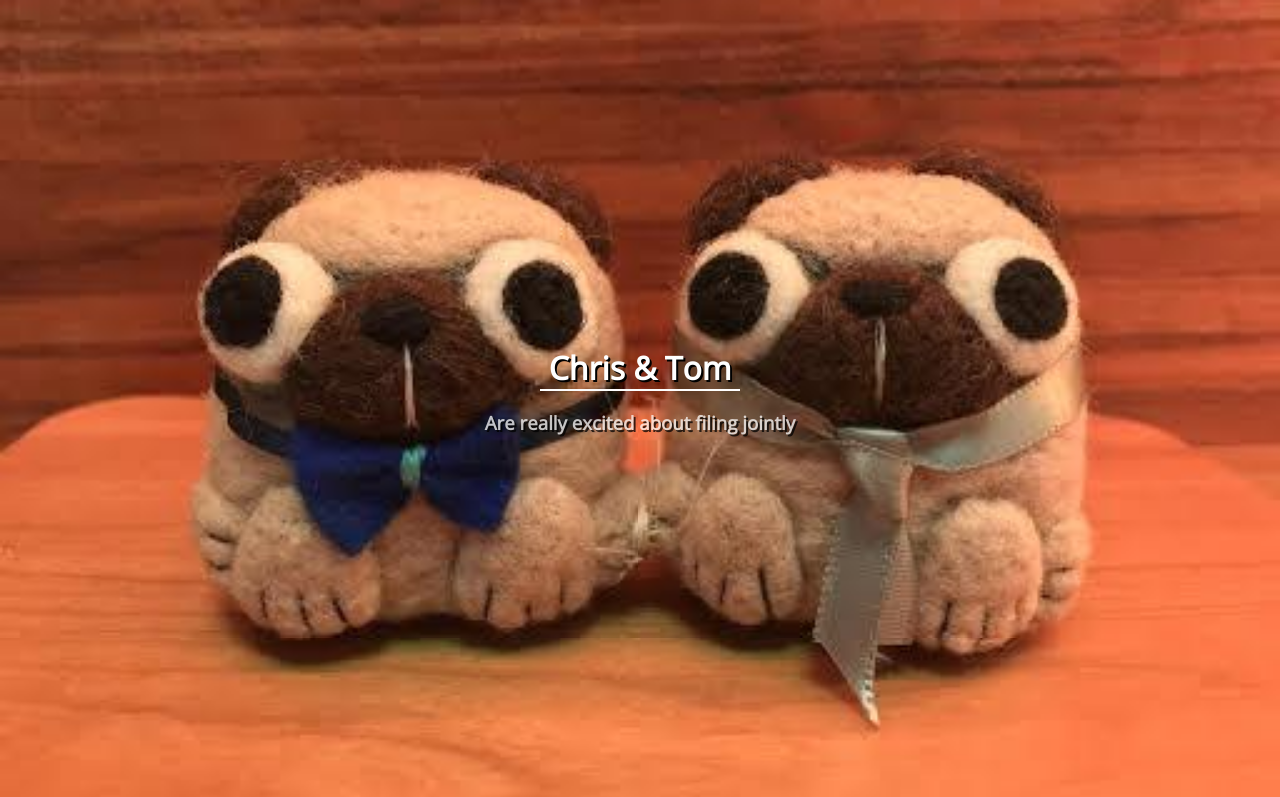
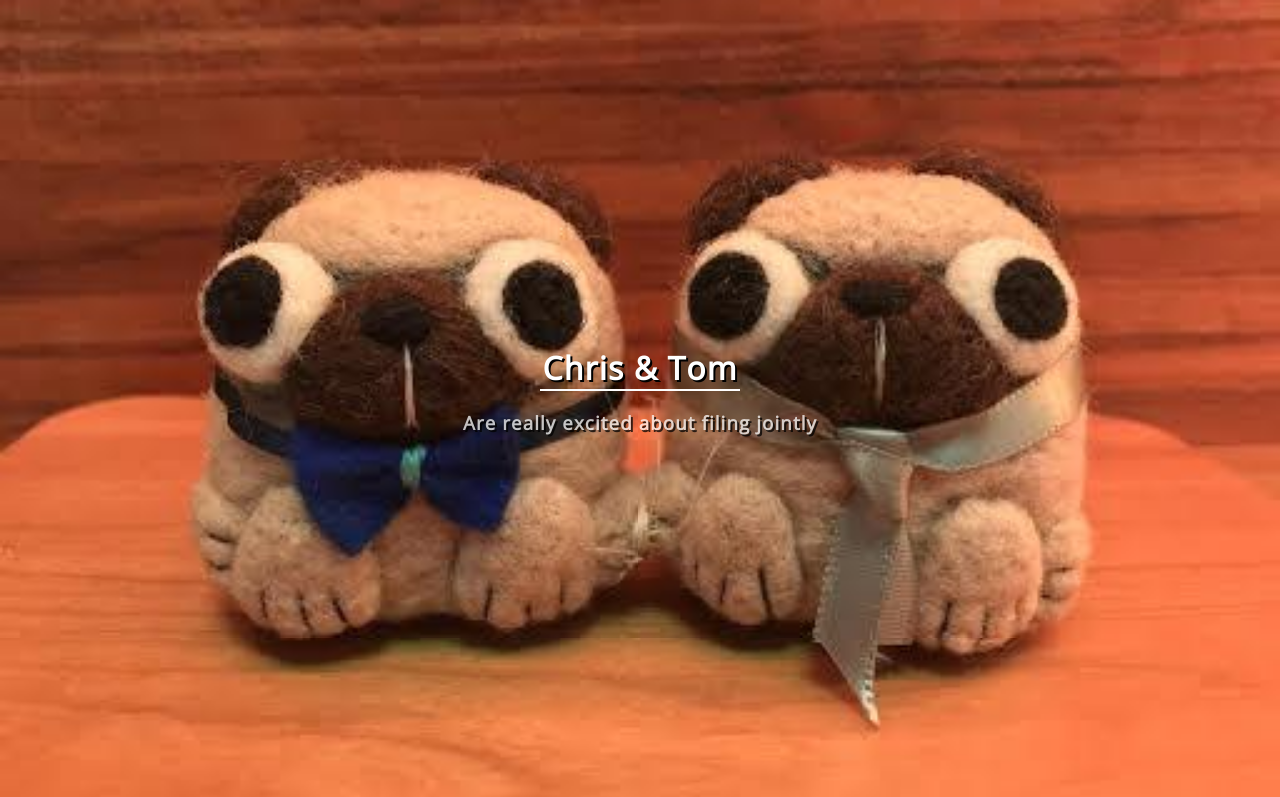
Before and after one commit to tmkelly28/codys-clubhouse, a website: page views/index.html in a window 1280 px wide. Shown: the top 797 px of the page. Drawn offline with nearby package versions, Linux system fonts and the light colour scheme; files that its build step writes are made by us from their sources.

Commit message:
add a little more letter spacing

```diff
--- a/public/style.css
+++ b/public/style.css
@@ -10,6 +10,7 @@ body {
   height: 100vh;
   width: 100vw;
   margin: 0;
+  letter-spacing: 0.07em;
 }
 h1 {
   margin: 0;
```
